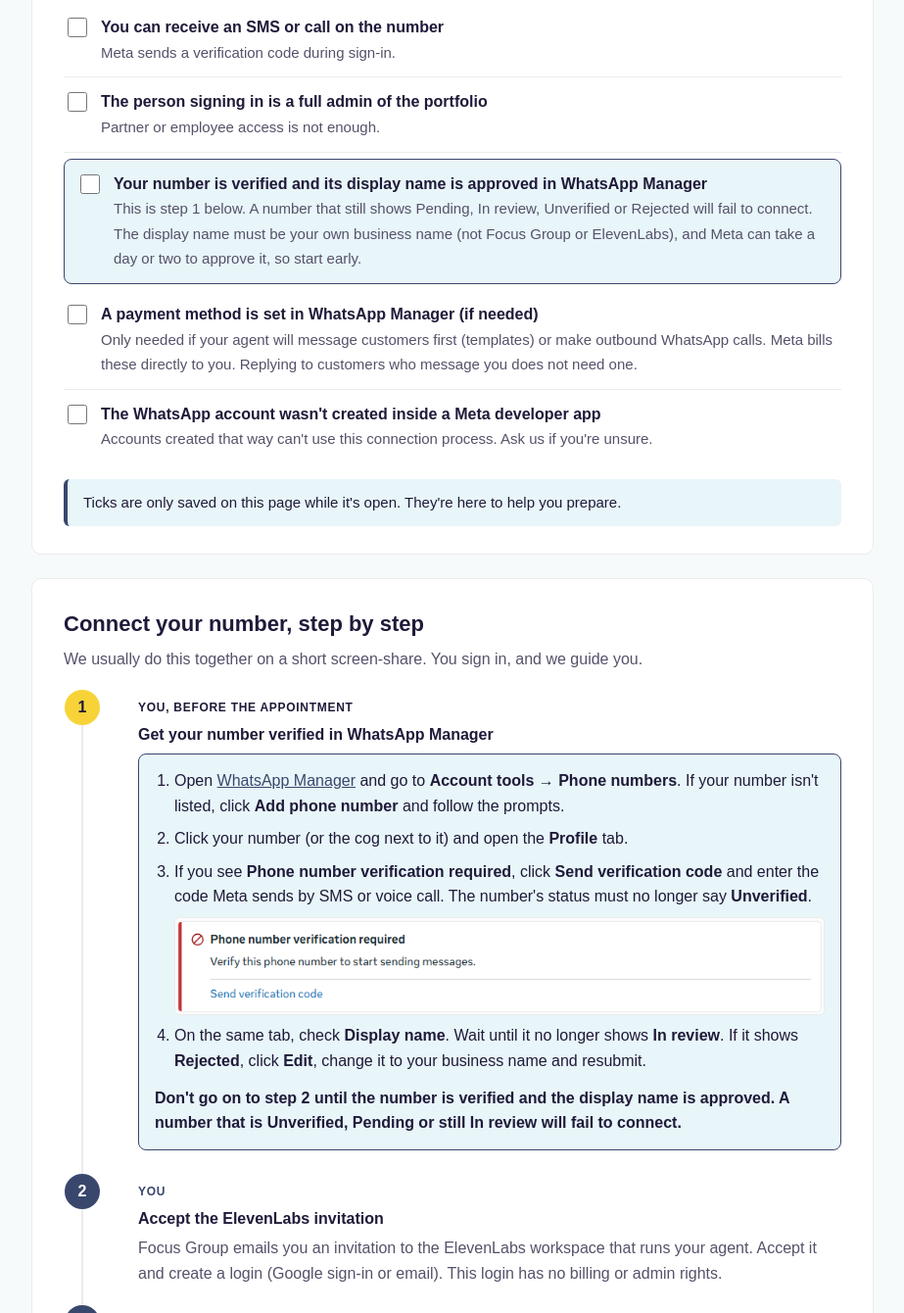
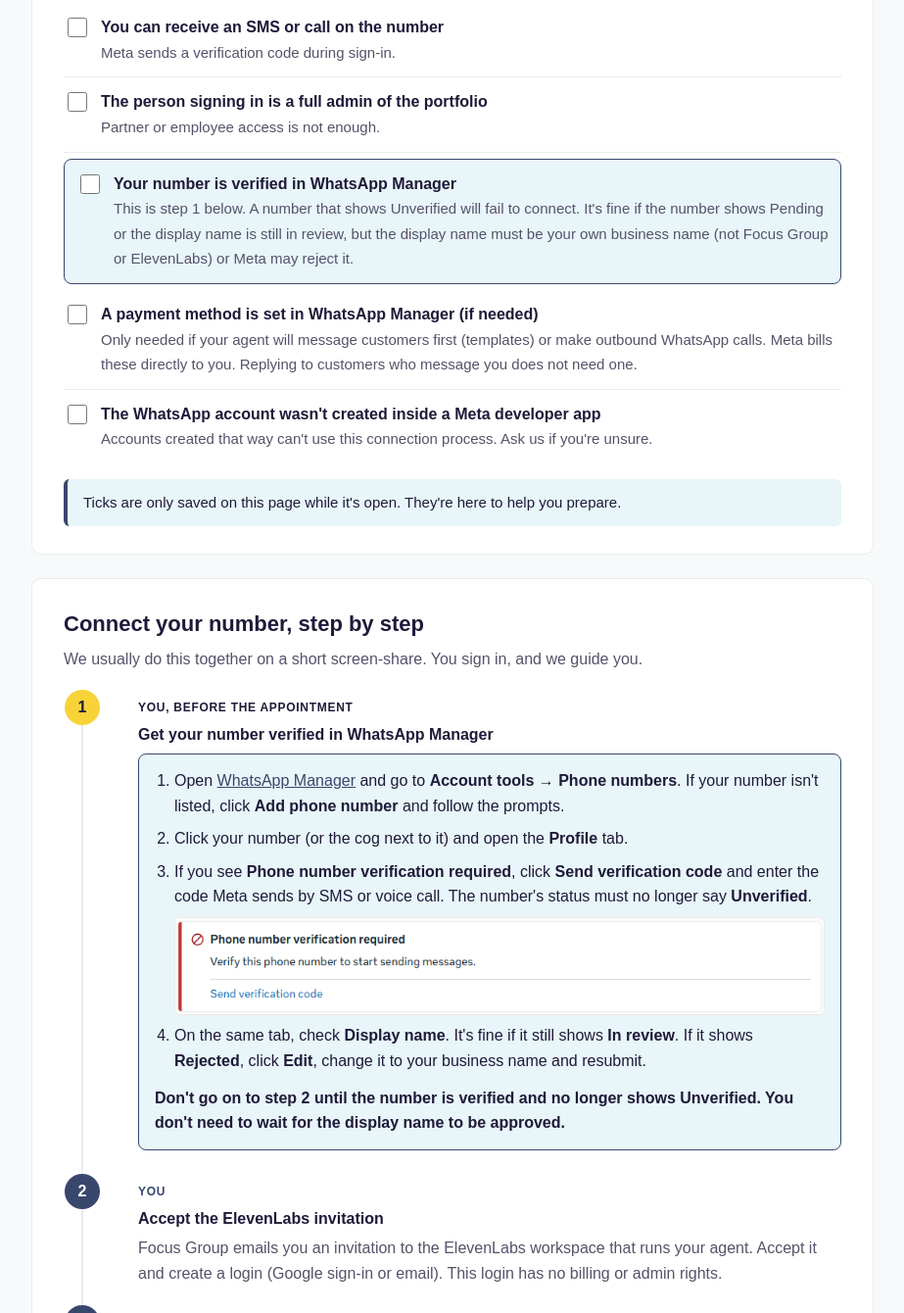
Before and after one commit to alexlinnen-hub/whatsapp, a plain HTML site: page whatsapp/index.html in a window 1280 px wide. Shown: the part 1140-2480 px from the top of the page at 98% size, without its empty margins (314-1237 px from the left). Drawn offline with Linux system fonts and the light colour scheme.

Commit message:
Only Unverified blocks connection; Pending and display name in review are fine
Co-Authored-By: Claude Opus 5.5 <noreply@anthropic.com>
Claude-Session: https://claude.ai/code/session_013d84hqHBwqYMrv2q6Gc5sX

```diff
--- a/whatsapp/index.html
+++ b/whatsapp/index.html
@@ -74,7 +74,7 @@
         <li class="key"><input type="checkbox" aria-label="done"><div><strong>The number is not active on WhatsApp anywhere else</strong><span>Not on the WhatsApp or WhatsApp Business app on any phone, and not registered with another WhatsApp provider (for example Twilio, Gupshup, 360dialog or a contact-centre platform). If it is, tell us first: it must be released or moved before we can connect it.</span></div></li>
         <li><input type="checkbox" aria-label="done"><div><strong>You can receive an SMS or call on the number</strong><span>Meta sends a verification code during sign-in.</span></div></li>
         <li><input type="checkbox" aria-label="done"><div><strong>The person signing in is a full admin of the portfolio</strong><span>Partner or employee access is not enough.</span></div></li>
-        <li class="key"><input type="checkbox" aria-label="done"><div><strong>Your number is verified and its display name is approved in WhatsApp Manager</strong><span>This is step 1 below. A number that still shows Pending, In review, Unverified or Rejected will fail to connect. The display name must be your own business name (not Focus Group or ElevenLabs), and Meta can take a day or two to approve it, so start early.</span></div></li>
+        <li class="key"><input type="checkbox" aria-label="done"><div><strong>Your number is verified in WhatsApp Manager</strong><span>This is step 1 below. A number that shows Unverified will fail to connect. It's fine if the number shows Pending or the display name is still in review, but the display name must be your own business name (not Focus Group or ElevenLabs) or Meta may reject it.</span></div></li>
         <li><input type="checkbox" aria-label="done"><div><strong>A payment method is set in WhatsApp Manager (if needed)</strong><span>Only needed if your agent will message customers first (templates) or make outbound WhatsApp calls. Meta bills these directly to you. Replying to customers who message you does not need one.</span></div></li>
         <li><input type="checkbox" aria-label="done"><div><strong>The WhatsApp account wasn't created inside a Meta developer app</strong><span>Accounts created that way can't use this connection process. Ask us if you're unsure.</span></div></li>
       </ul>
@@ -91,9 +91,9 @@
               <li>Open <a href="https://business.facebook.com/wa/manage/phone-numbers/" target="_blank" rel="noopener">WhatsApp Manager</a> and go to <strong>Account tools → Phone numbers</strong>. If your number isn't listed, click <strong>Add phone number</strong> and follow the prompts.</li>
               <li>Click your number (or the cog next to it) and open the <strong>Profile</strong> tab.</li>
               <li>If you see <strong>Phone number verification required</strong>, click <strong>Send verification code</strong> and enter the code Meta sends by SMS or voice call. The number's status must no longer say <strong>Unverified</strong>.<img class="shot" src="../assets/img/wa-manager-verify.png" alt="WhatsApp Manager message: Phone number verification required, with a Send verification code link"></li>
-              <li>On the same tab, check <strong>Display name</strong>. Wait until it no longer shows <strong>In review</strong>. If it shows <strong>Rejected</strong>, click <strong>Edit</strong>, change it to your business name and resubmit.</li>
+              <li>On the same tab, check <strong>Display name</strong>. It's fine if it still shows <strong>In review</strong>. If it shows <strong>Rejected</strong>, click <strong>Edit</strong>, change it to your business name and resubmit.</li>
             </ol>
-            <p class="gate-stop">Don't go on to step 2 until the number is verified and the display name is approved. A number that is Unverified, Pending or still In review will fail to connect.</p>
+            <p class="gate-stop">Don't go on to step 2 until the number is verified and no longer shows Unverified. You don't need to wait for the display name to be approved.</p>
           </div></li>
         <li><span class="who">You</span><h3>Accept the ElevenLabs invitation</h3><p>Focus Group emails you an invitation to the ElevenLabs workspace that runs your agent. Accept it and create a login (Google sign-in or email). This login has no billing or admin rights.</p></li>
         <li><span class="who">You</span><h3>Open the WhatsApp page</h3><p>Go to <a href="https://elevenlabs.io/app/agents/whatsapp" target="_blank" rel="noopener">elevenlabs.io/app/agents/whatsapp</a> and click <strong>Import account</strong>.</p></li>
@@ -138,7 +138,7 @@
       <table>
         <thead><tr><th>What you see</th><th>Likely cause</th><th>What to do</th></tr></thead>
         <tbody>
-          <tr><td>The number fails to connect, or shows Unverified or Pending</td><td>The number isn't verified yet, or its display name is still in review or was rejected</td><td>In WhatsApp Manager → Phone numbers, open the number's <strong>Profile</strong> tab. If it says verification required, click <strong>Send verification code</strong>. Wait for the display name to be approved, or edit it to your business name and resubmit. Then start again from step 2</td></tr>
+          <tr><td>The number fails to connect, or shows Unverified</td><td>The number hasn't been verified yet</td><td>In WhatsApp Manager → Phone numbers, open the number's <strong>Profile</strong> tab. If it says verification required, click <strong>Send verification code</strong> and enter the code. If the display name was rejected, edit it to your business name and resubmit. Then start again from step 2</td></tr>
           <tr><td>Your WhatsApp account or portfolio isn't listed</td><td>The Facebook login isn't a full admin of the portfolio that owns it</td><td>Sign in with an admin login, or ask your admin to raise your access, then retry</td></tr>
           <tr><td>The number shows as ineligible, is missing or errors</td><td>Still on the WhatsApp Business app or with another provider</td><td>Remove it from the app, or in Business Settings → WhatsApp accounts → Partners disconnect the old provider. Wait a few minutes and retry</td></tr>
           <tr><td>The Meta window doesn't open, or closes straight away</td><td>Pop-up blocker or private browsing</td><td>Allow pop-ups for elevenlabs.io and use a normal window</td></tr>
```
